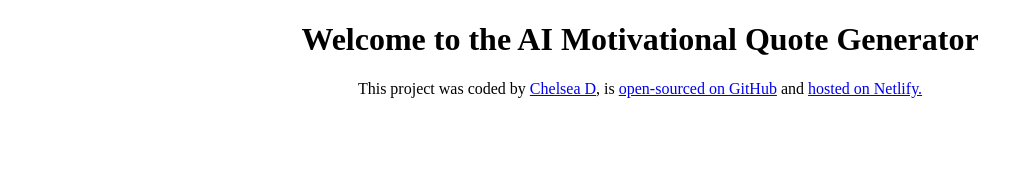
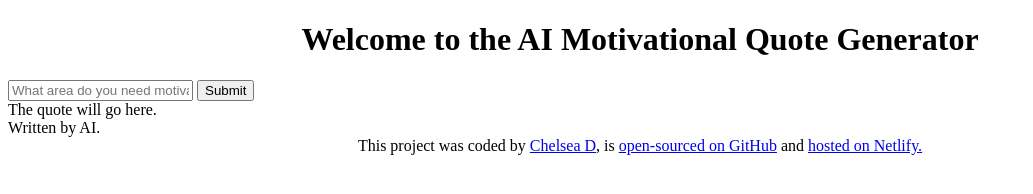
Before and after one commit to Chelsjavis/ai-motivational-quote-generator, a plain HTML site: page index.html in a window 1280 px wide. Shown: the whole page, without its empty margins (0-1033 px from the left). Drawn offline with Linux system fonts and the light colour scheme.

Commit message:
Added basic HTML structure

```diff
--- a/index.html
+++ b/index.html
@@ -7,7 +7,24 @@
     <title>AI Motivational Quote Generator</title>
   </head>
   <body>
-    <h1>Welcome to the AI Motivational Quote Generator</h1>
+    <header>
+      <h1>Welcome to the AI Motivational Quote Generator</h1>
+    </header>
+
+    <main>
+      <form>
+        <input
+          type="text"
+          placeholder="What area do you need motivation for today?"
+        />
+        <input type="submit" />
+      </form>
+
+      <div>
+        The quote will go here.<br />
+        Written by AI.
+      </div>
+    </main>
     <footer>
       This project was coded by
       <a href="https://github.com/Chelsjavis" target="_blank">Chelsea D</a>, is
```
